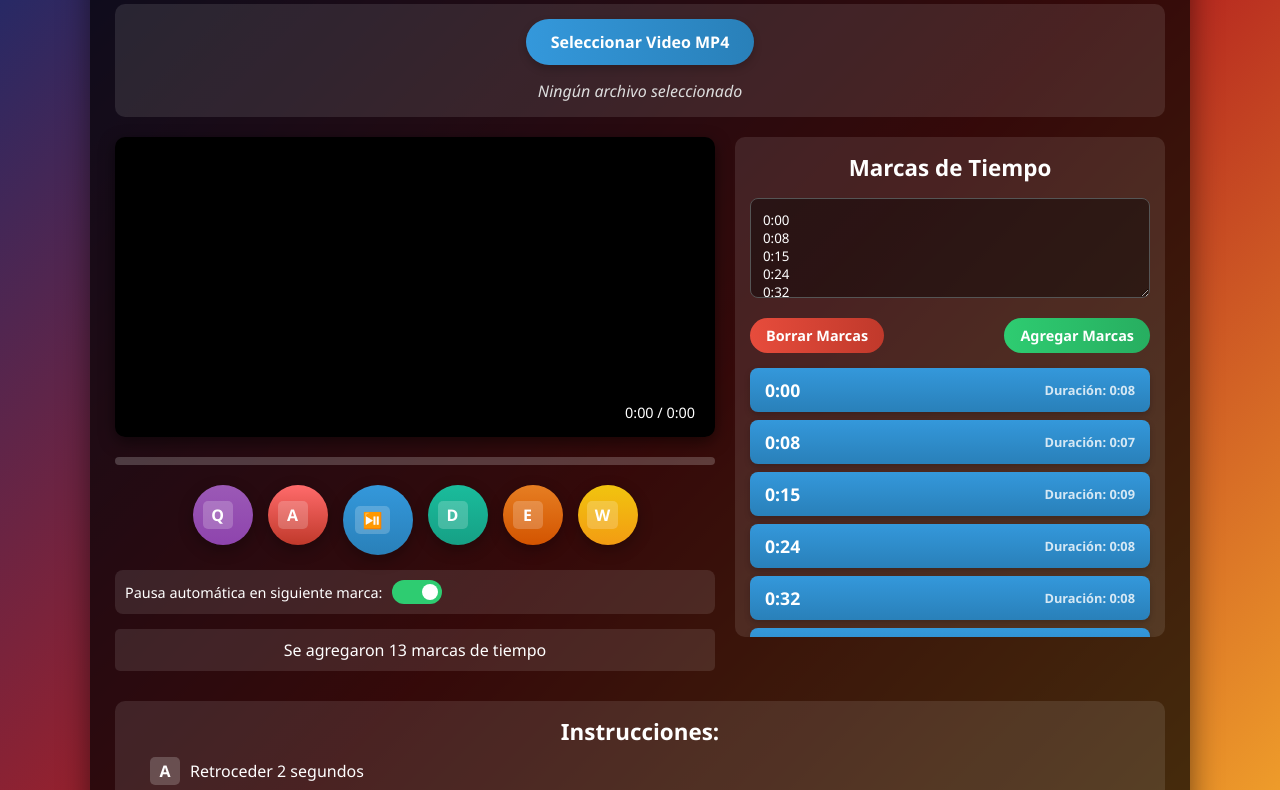
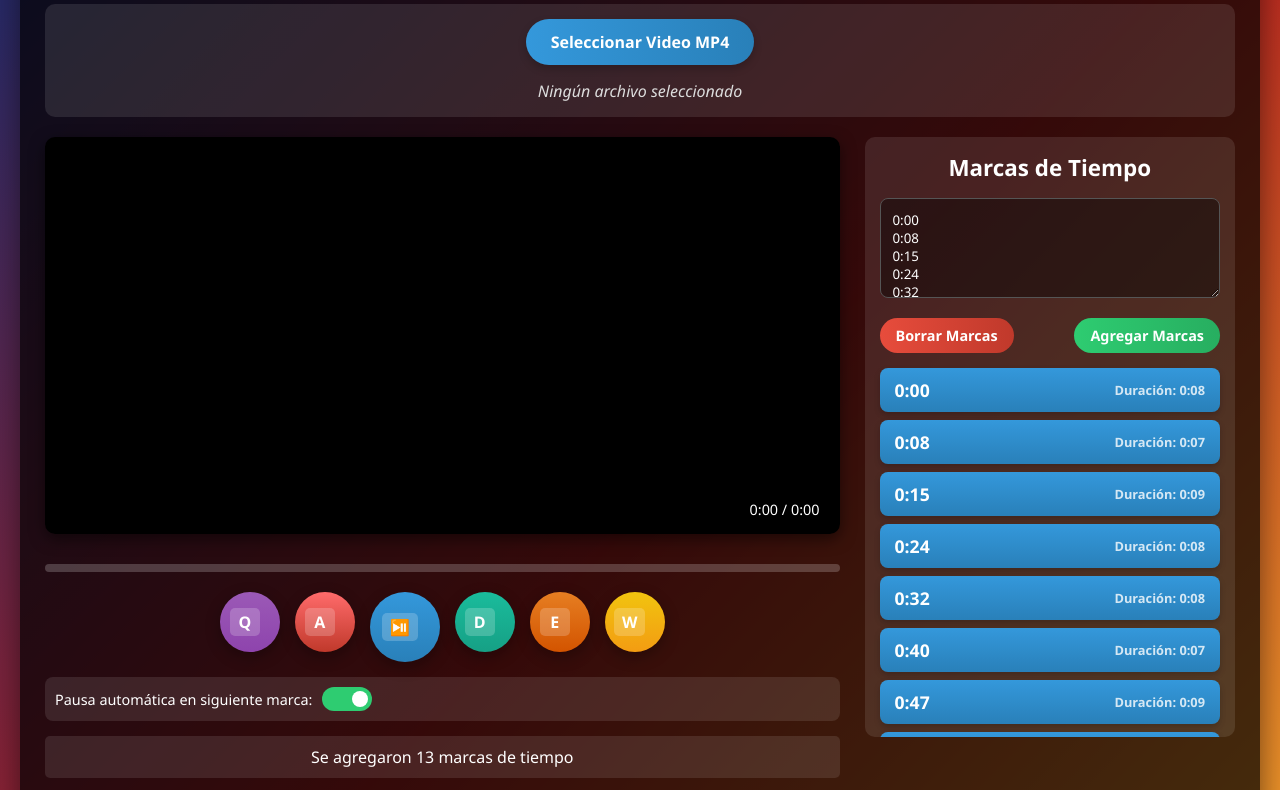
Before and after one commit to Efrain1997/TenisMatch, a plain HTML site: page index.html in a window 1280 px wide. Shown: the part 109-899 px from the top of the page. Drawn offline with Linux system fonts and the light colour scheme.

Commit message:
Update index.html

```diff
--- a/index.html
+++ b/index.html
@@ -28,7 +28,7 @@
             border-radius: 15px;
             padding: 25px;
             width: 100%;
-            max-width: 1100px;
+            max-width: 1400px;
             box-shadow: 0 10px 30px rgba(0, 0, 0, 0.5);
             text-align: center;
         }
@@ -41,21 +41,23 @@
 
         .main-content {
             display: flex;
-            gap: 20px;
+            gap: 25px;
             margin-bottom: 20px;
         }
 
         .video-section {
-            flex: 3;
+            flex: 7;
+            display: flex;
+            flex-direction: column;
         }
 
         .timestamps-section {
-            flex: 2;
+            flex: 3;
             padding: 15px;
             background-color: rgba(255, 255, 255, 0.1);
             border-radius: 10px;
             text-align: left;
-            max-height: 500px;
+            max-height: 600px;
             overflow-y: auto;
         }
 
@@ -381,7 +383,7 @@
             transform: translateX(26px);
         }
 
-        @media (max-width: 900px) {
+        @media (max-width: 1100px) {
             .main-content {
                 flex-direction: column;
             }
@@ -404,6 +406,10 @@
             .timestamps-buttons {
                 flex-direction: column;
                 gap: 10px;
+            }
+
+            .timestamps-section {
+                max-height: 300px;
             }
         }
     </style>
```
